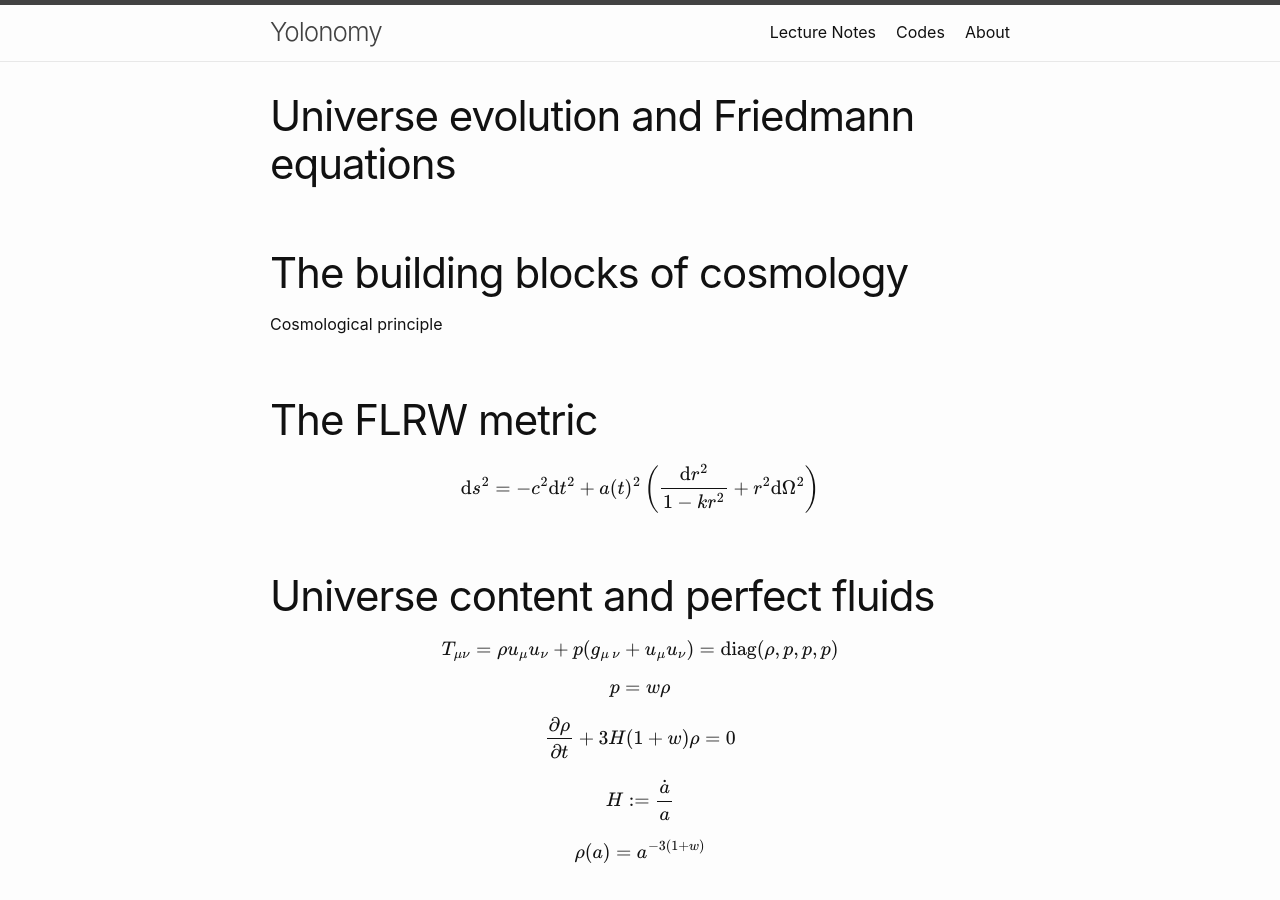
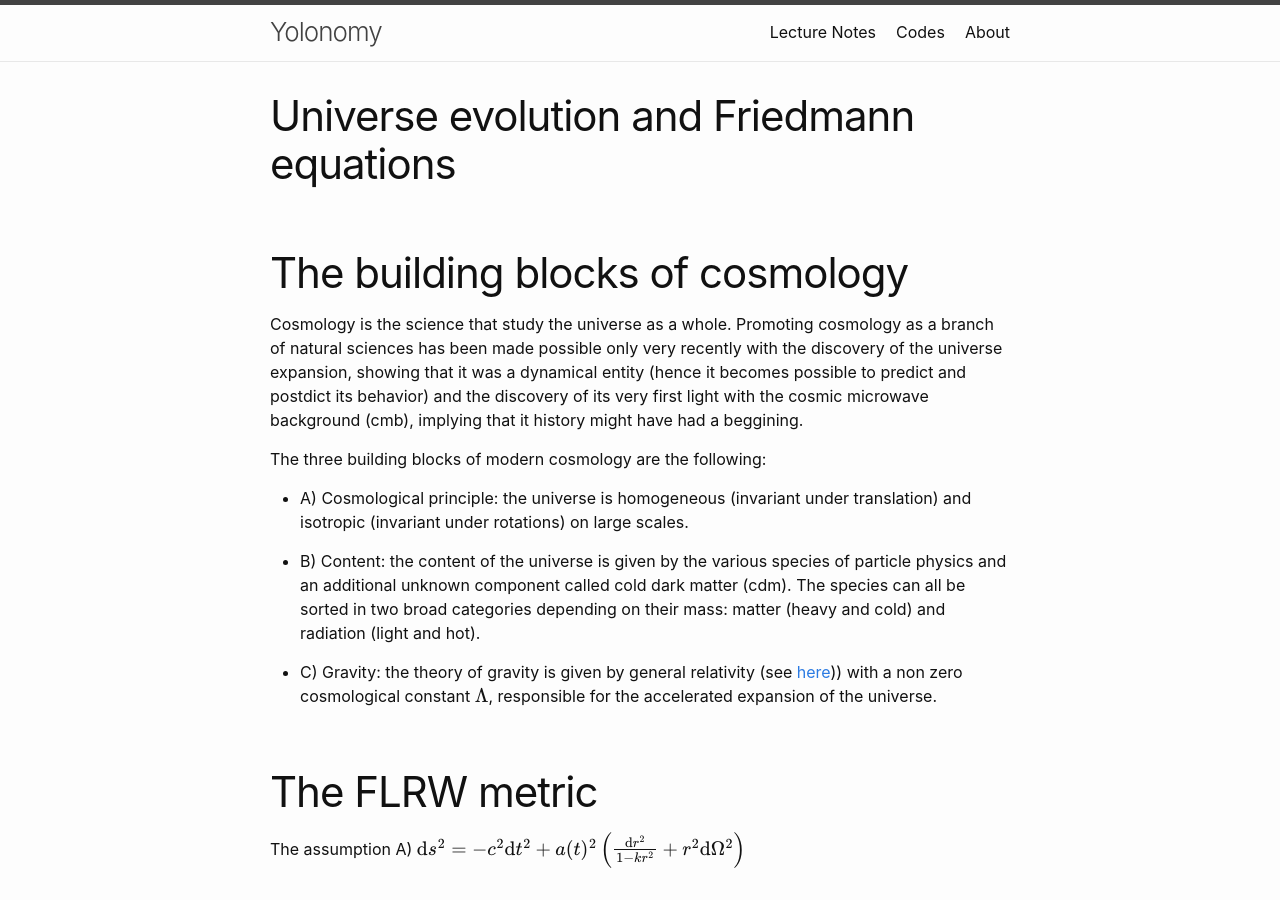
Before and after one commit to YoloNomy/YoloNomy.github.io, a Jekyll site: the page built from codes/cosmo/friedmann.md, in a window 1280 px wide and 900 px high. Built offline with Jekyll 4.4.1, drawn with Linux system fonts in a browser that asks for light colours; formulas are drawn with MathJax 3.

Commit message:
Update friedmann.md

```diff
--- a/codes/cosmo/friedmann.md
+++ b/codes/cosmo/friedmann.md
@@ -5,10 +5,20 @@ title: "Universe evolution and Friedmann equations"
 
 # The building blocks of cosmology
 
-Cosmological principle
+Cosmology is the science that study the universe as a whole. Promoting cosmology as a branch of natural sciences has been made possible only very recently with the discovery of the universe expansion, showing that it was a dynamical entity (hence it becomes possible to predict and postdict its behavior) and the discovery of its very first light with the cosmic microwave background (cmb), implying that it history might have had a beggining.
+
+The three building blocks of modern cosmology are the following:
+
+- A) Cosmological principle: the universe is homogeneous (invariant under translation) and isotropic (invariant under rotations) on large scales.
+
+- B) Content: the content of the universe is given by the various species of particle physics and an additional unknown component called cold dark matter (cdm). The species can all be sorted in two broad categories depending on their mass: matter (heavy and cold) and radiation (light and hot).
+
+- C) Gravity: the theory of gravity is given by general relativity (see [here]({% link codes/cosmo/black-holes.md %}))) with a non zero cosmological constant $\Lambda$, responsible for the accelerated expansion of the universe.
+
 
 # The FLRW metric
 
+The assumption A)
 $$
 \text{d}s^2 = -c^2\text{d}t^2 + a(t)^2\left( \frac{\text{d}r^2}{1 - kr^2}  + r^2\text{d}\Omega^2\right)
 $$
```
